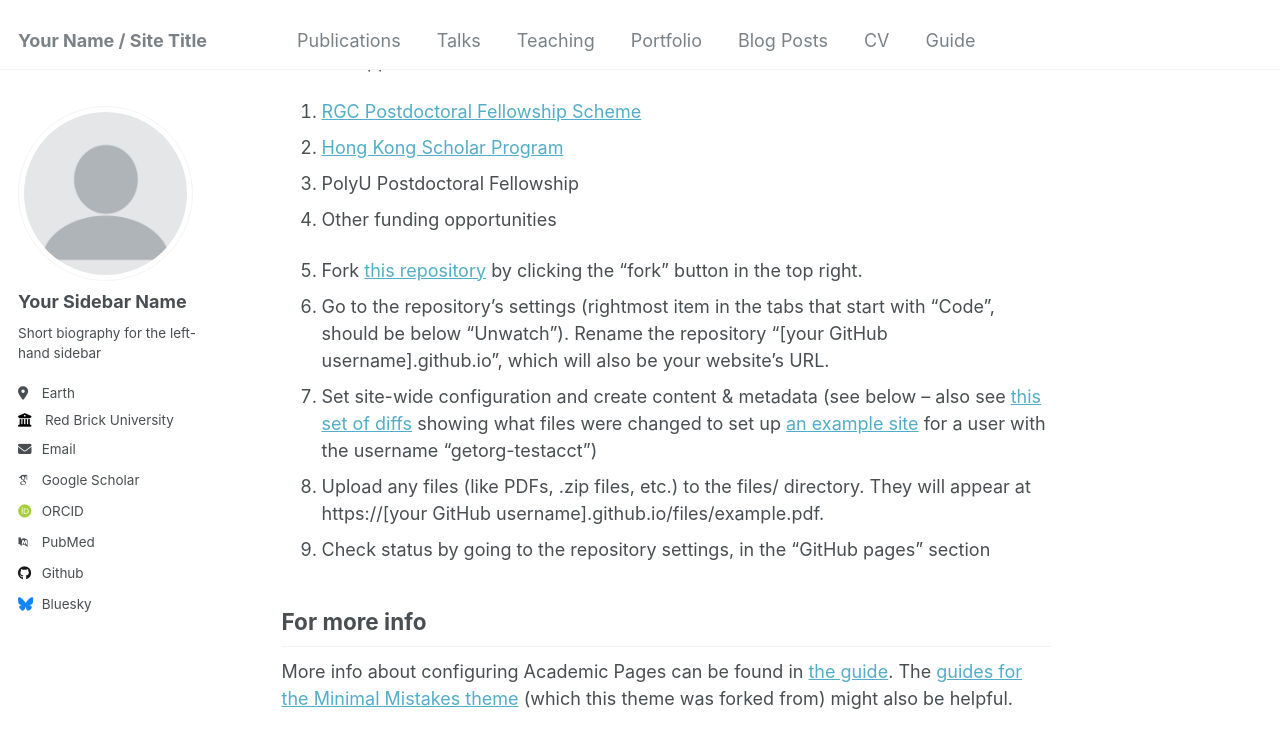
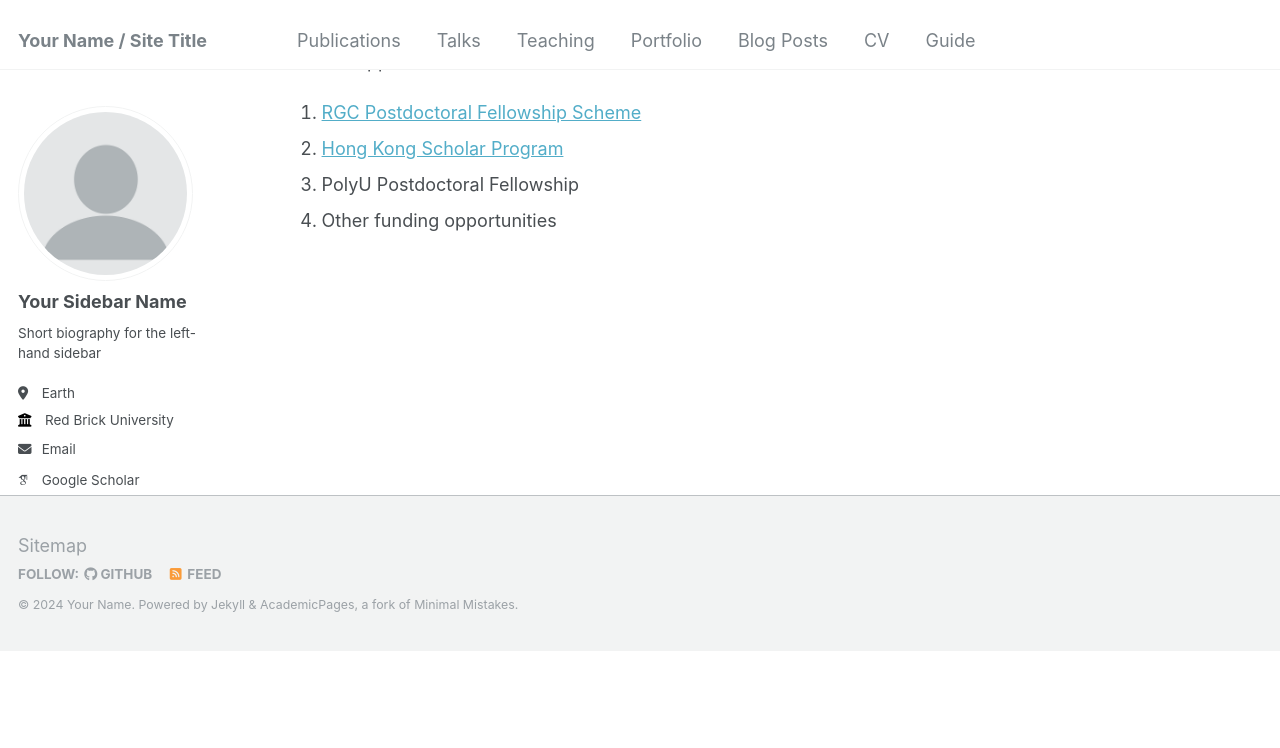
Before and after one commit to RickGuanYu/CCDL.github.io, a Jekyll site: the page built from _pages/about.md, in a window 1280 px wide and 900 px high, scrolled down 971 px. Shown: the top 748 px of the window. Built offline with Jekyll 4.4.1, drawn with Linux system fonts in a browser that asks for light colours; some web fonts are replaced; after the commit the page ends 1621 px from its top, so only the background shows below that; some of the changed text lies outside the part shown.

Commit message:
Update about.md

```diff
--- a/_pages/about.md
+++ b/_pages/about.md
@@ -29,13 +27,3 @@ Postdoc opportunities (Please contact PI):
 2. [Hong Kong Scholar Program](https://www.hkscholars.org/)
 3. PolyU Postdoctoral Fellowship
 4. Other funding opportunities
-
-1. Fork [this repository](https://github.com/academicpages/academicpages.github.io) by clicking the "fork" button in the top right.
-1. Go to the repository's settings (rightmost item in the tabs that start with "Code", should be below "Unwatch"). Rename the repository "[your GitHub username].github.io", which will also be your website's URL.
-1. Set site-wide configuration and create content & metadata (see below -- also see [this set of diffs](http://archive.is/3TPas) showing what files were changed to set up [an example site](https://getorg-testacct.github.io) for a user with the username "getorg-testacct")
-1. Upload any files (like PDFs, .zip files, etc.) to the files/ directory. They will appear at https://[your GitHub username].github.io/files/example.pdf.
-1. Check status by going to the repository settings, in the "GitHub pages" section
-
-For more info
-------
-More info about configuring Academic Pages can be found in [the guide](https://academicpages.github.io/markdown/). The [guides for the Minimal Mistakes theme](https://mmistakes.github.io/minimal-mistakes/docs/configuration/) (which this theme was forked from) might also be helpful.
```
Also changed, not shown: other parts of _pages/about.md (+3 -5 lines).
